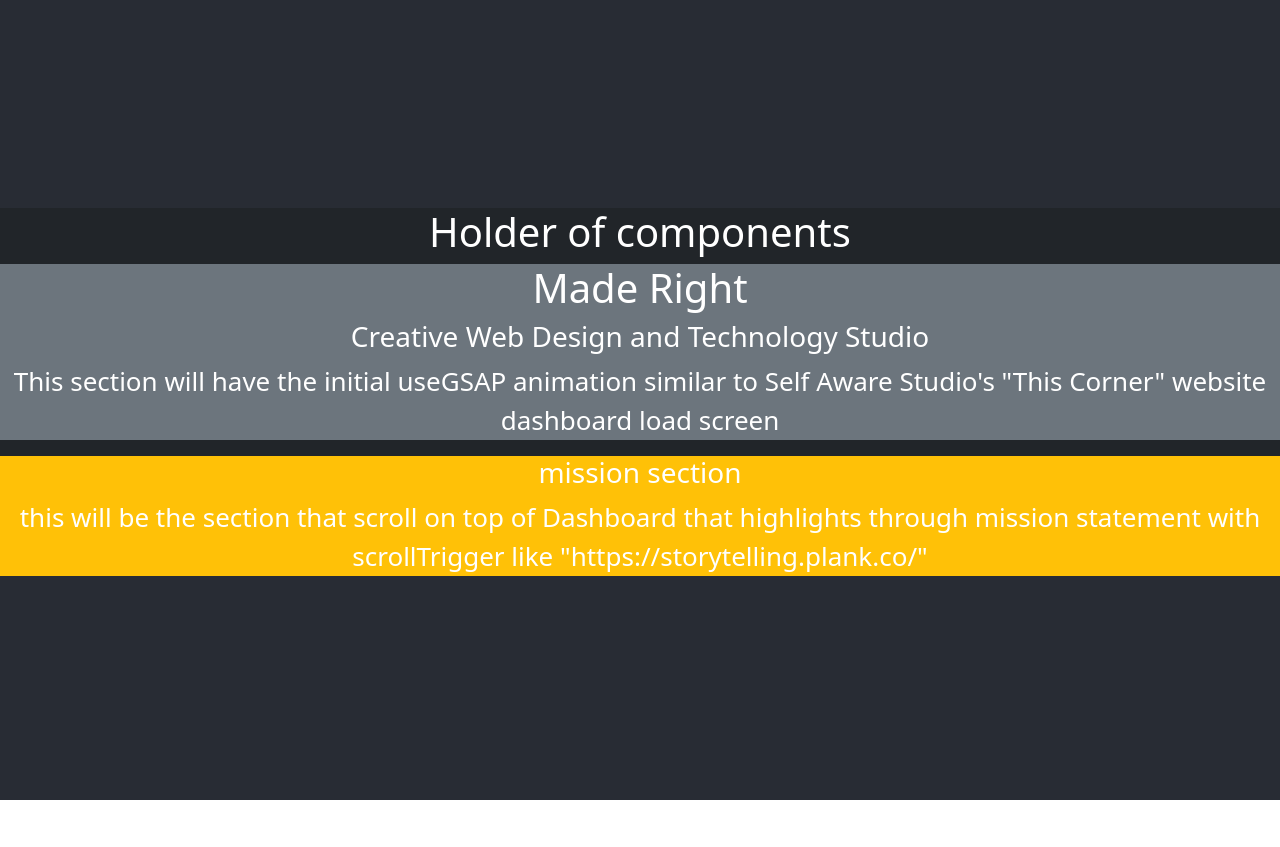
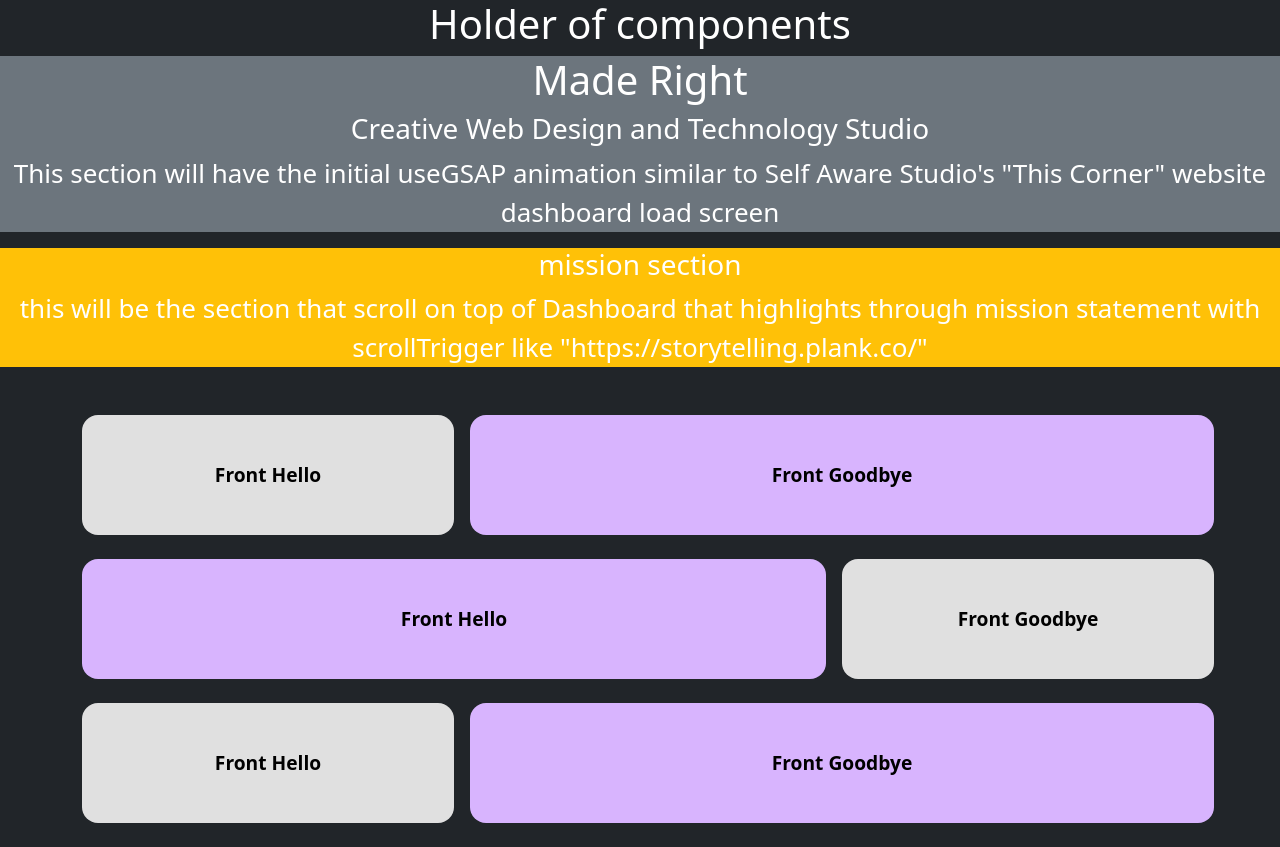
Before and after one commit to alexgoodestudio/maderight.studio, a React (Create React App) app: page / in a window 1280 px wide. Before the commit the page ends 800 px from the top, so only its background shows below. Built offline with nearby package versions, Linux system fonts and the light colour scheme.

Commit message:
Flip Card like Monday.com

```diff
--- a/package.json
+++ b/package.json
@@ -8,6 +8,7 @@
     "@testing-library/react": "^16.3.0",
     "@testing-library/user-event": "^13.5.0",
     "bootstrap": "^5.3.7",
+    "gsap": "^3.13.0",
     "react": "^19.1.1",
     "react-dom": "^19.1.1",
     "react-router-dom": "^7.8.0",
@@ -37,5 +38,10 @@
       "last 1 firefox version",
       "last 1 safari version"
     ]
+  },
+  "devDependencies": {
+    "autoprefixer": "^10.4.21",
+    "postcss": "^8.5.6",
+    "tailwindcss": "^3.4.17"
   }
 }
--- a/src/App.css
+++ b/src/App.css
@@ -14,7 +14,6 @@
 }
 
 .App-header {
-  background-color: #282c34;
   min-height: 100vh;
   display: flex;
   flex-direction: column;
--- a/src/App.js
+++ b/src/App.js
@@ -3,7 +3,7 @@ import Layout from "./Layout";
 
 function App() {
   return (
-    <div className="App">
+    <div className="App bg-dark" >
       <header className="App-header">
         <Layout />
       </header>
--- /dev/null
+++ b/src/Components/Monday.js
@@ -0,0 +1,75 @@
+import { useRef } from "react";
+import { gsap } from "gsap";
+import "./Style.css";
+
+function Monday() {
+  const row1Ref = useRef();
+  const row2Ref = useRef();
+  const row3Ref = useRef(); // new ref for row 3
+
+  const handleHover = (rowRef, hover) => {
+    const cards = rowRef.current.querySelectorAll(".flip-card");
+    gsap.to(cards, {
+      rotateX: hover ? 180 : 0,
+      duration: 0.7,
+      ease: "power2.inOut",
+    });
+  };
+
+  return (
+    <div className="bg-dark container mt-5">
+      {/* Row 1 */}
+      <div
+        className="flip-row mb-4 flip-container"
+        ref={row1Ref}
+        onMouseEnter={() => handleHover(row1Ref, true)}
+        onMouseLeave={() => handleHover(row1Ref, false)}
+      >
+        <div className="flip-card card-1 col-4 br">
+          <div className="front br">Front Hello</div>
+          <div className="back br">Back Hello</div>
+        </div>
+        <div className="flip-card card-2 col-8 br">
+          <div className="front br">Front Goodbye</div>
+          <div className="back br">Back Goodbye</div>
+        </div>
+      </div>
+
+      {/* Row 2 */}
+      <div
+        className="flip-row mb-4 flip-container"
+        ref={row2Ref}
+        onMouseEnter={() => handleHover(row2Ref, true)}
+        onMouseLeave={() => handleHover(row2Ref, false)}
+      >
+        <div className="flip-card card-2 col-8 br">
+          <div className="front br">Front Hello</div>
+          <div className="back br">Back Hello</div>
+        </div>
+        <div className="flip-card card-1 col-4 br">
+          <div className="front br">Front Goodbye</div>
+          <div className="back br">Back Goodbye</div>
+        </div>
+      </div>
+
+      {/* Row 3 (same as Row 1) */}
+      <div
+        className="flip-row mb-4 flip-container"
+        ref={row3Ref}
+        onMouseEnter={() => handleHover(row3Ref, true)}
+        onMouseLeave={() => handleHover(row3Ref, false)}
+      >
+        <div className="flip-card card-1 col-4 br">
+          <div className="front br">Front Hello</div>
+          <div className="back br">Back Hello</div>
+        </div>
+        <div className="flip-card card-2 col-8 br">
+          <div className="front br">Front Goodbye</div>
+          <div className="back br">Back Goodbye</div>
+        </div>
+      </div>
+    </div>
+  );
+}
+
+export default Monday;
--- a/src/Components/Storage.js
+++ b/src/Components/Storage.js
@@ -1,5 +1,6 @@
 import Dashboard from "./Dashboard";
 import Mission from "./Mission";
+import Monday from "./Monday";
 
 function Storage(){
 
@@ -9,6 +10,7 @@ function Storage(){
             <section>
                 <Dashboard/>
                 <Mission/>
+                <Monday/>
             </section>
 
         </div>
--- /dev/null
+++ b/src/Components/Style.css
@@ -0,0 +1,56 @@
+.br {
+  border-radius: 1rem;
+}
+
+/* Perspective wrapper */
+.flip-container {
+  perspective: 900px; /* subtle, natural depth */
+}
+
+/* Row wrapper */
+.flip-row {
+  display: flex;
+  gap: 1rem;
+}
+
+/* Each card */
+.flip-card {
+  position: relative;
+  flex: 1;
+  height: 120px;
+  transform-style: preserve-3d;
+}
+
+/* Front and back faces */
+.flip-card .front,
+.flip-card .back {
+  position: absolute;
+  width: 100%;
+  height: 100%;
+  border-radius: 1rem;
+  display: flex;
+  align-items: center;
+  justify-content: center;
+  backface-visibility: hidden;
+  font-weight: bold;
+  font-size: 1.2rem;
+  color: #000;
+}
+
+/* Card 1: front gray, back purple */
+.card-1 .front {
+  background-color: #e0e0e0;
+}
+.card-1 .back {
+  background-color: #d8b4fe;
+  transform: rotateX(180deg);
+}
+
+/* Card 2: front purple, back gray */
+.card-2 .front {
+  background-color: #d8b4fe;
+}
+.card-2 .back {
+  background-color: #e0e0e0;
+  transform: rotateX(180deg);
+}
--- a/src/index.css
+++ b/src/index.css
@@ -1,3 +1,8 @@
+@tailwind base;
+@tailwind components;
+@tailwind utilities;
+
+
 body {
   margin: 0;
   font-family: -apple-system, BlinkMacSystemFont, 'Segoe UI', 'Roboto', 'Oxygen',
--- /dev/null
+++ b/tailwind.config.js
@@ -0,0 +1,8 @@
+/** @type {import('tailwindcss').Config} */
+module.exports = {
+  content: ["./src/**/*.{js,jsx,ts,tsx}"], // scan all React components
+  theme: {
+    extend: {},
+  },
+  plugins: [],
+};
```
Also changed, not shown: 1 other file (tests, documents, lock files or other folders).
